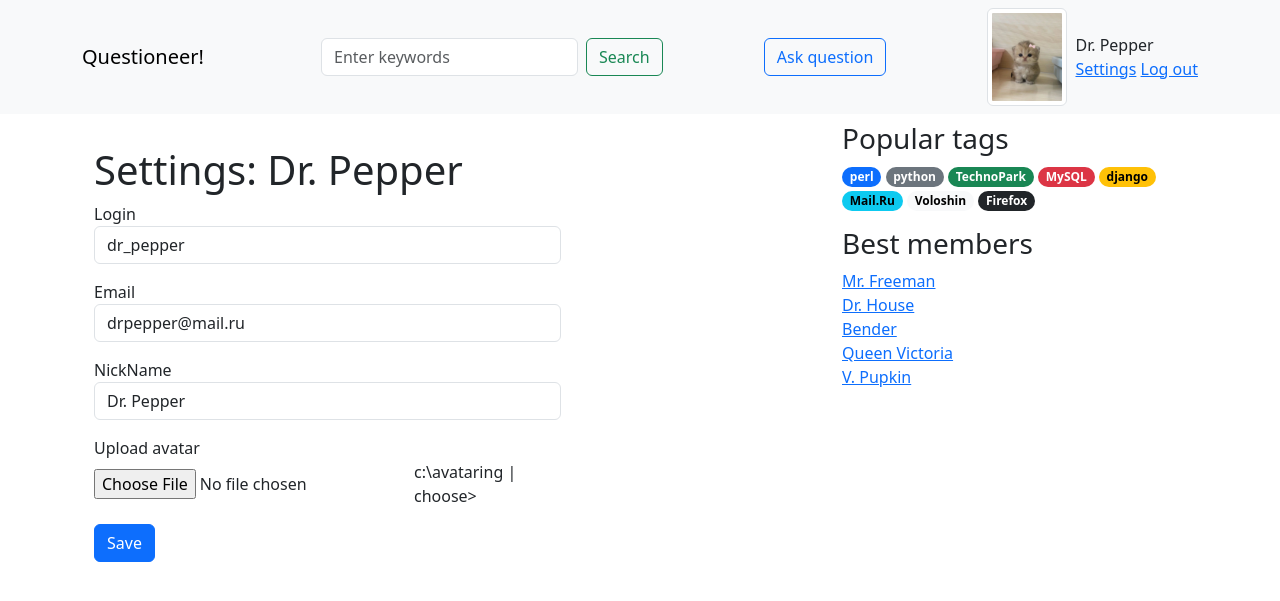
After one commit to marivan-hub/VK_web_sem1, a Django app: template Technopark_project/QA_project/templates/QA_project/settings.html in a window 1280 px wide. The commit adds this page. Shown: the top 601 px of the page. Run offline with Django 4.2, Linux system fonts and the light colour scheme; the template is opened without the code that fills it, so the values that code supplies are empty; some libraries are stand-ins or nearby versions.

Commit message:
add some ref and settings template

```diff
--- a/Technopark_project/QA_project/templates/QA_project/base.html
+++ b/Technopark_project/QA_project/templates/QA_project/base.html
@@ -1,27 +1,29 @@
+{% load static %}
+
 <!doctype html>
 <html lang="en">
 
 <head>
     <meta charset="utf-8">
     <meta name="viewport" content="width=device-width, initial-scale=1">
-    <title>AskPupkin</title>
-    <link href="../../static/bootstrap/bootstrap-5.3.3-dist/css/bootstrap.min.css" rel="stylesheet">
-    <link href="../../static/css/styles.css" rel="stylesheet">
+    <title>Questioneer!</title>
+    <link href="{% static 'bootstrap/bootstrap-5.3.3-dist/css/bootstrap.min.css' %}" rel="stylesheet">
+    <link href="{% static 'css/styles.css' %}" rel="stylesheet">
 </head>
 
 <body>
     <nav class="navbar navbar-expand-lg bg-body-tertiary">
         <div class="container">
-            <a class="navbar-brand" href="/">AskPupkin</a>
+            <a class="navbar-brand" href="/">Questioneer!</a>
 
             <form class="d-flex" role="search">
-                <input class="form-control me-2" type="search" placeholder="Search" aria-label="Search">
-                <button class="btn btn-outline-success" type="submit">Ask</button>
+                <input class="form-control me-2" type="search" placeholder="Enter keywords" aria-label="Search">
+                <button class="btn btn-outline-success" type="submit">Search</button>
             </form>
-
+            <button class="btn btn-outline-primary" type="submit">Ask question</button>
             <div class="d-flex gap-2 align-items-center">
                 <div>
-                    <img src="/static/images/hello.jpg" class="img-thumbnail" alt="...">
+                    <img src="{% static 'resources/pictures/avatar.jpeg' %}" class="img-thumbnail" alt="..." width="80" height="80">
                 </div>
                 <div class="content">
                     <div class="content__name">Dr. Pepper</div>
@@ -36,11 +38,12 @@
 
     <main class="container mt-2">
         <div class="row">
-            <section class="col">
-                {% block content %}{% endblock %}
+            <section class="col-md-8">
+                {% block content %}
+                {% endblock %}
             </section>
 
-            <aside class="col-3">
+            <aside class="col-md-4">
                 <section class="mb-3">
                     <h3>Popular tags</h3>
                     <div>
@@ -68,7 +71,8 @@
             </aside>
         </div>
     </main>
-    <script src="../../static/bootstrap/bootstrap-5.3.3-dist/css/bootstrap.min.css"></script>
+
+    <script src="{% static 'bootstrap/bootstrap-5.3.3-dist/js/bootstrap.bundle.min.js' %}"></script>
 </body>
 
 </html>
--- /dev/null
+++ b/Technopark_project/QA_project/templates/QA_project/settings.html
@@ -0,0 +1,34 @@
+{% extends 'QA_project/base.html' %}
+
+{% block content %}
+    <div class="container mt-4">
+        <div class="row">
+            <div class="col-md-8">
+                <h1>Settings: Dr. Pepper</h1>
+                <form method="post" enctype="multipart/form-data">
+                    {% csrf_token %}
+                    <div class="form-group mb-3">
+                        <label for="login">Login</label>
+                        <input type="text" class="form-control" id="login" name="login" value="dr_pepper" readonly>
+                    </div>
+                    <div class="form-group mb-3">
+                        <label for="email">Email</label>
+                        <input type="email" class="form-control" id="email" name="email" value="drpepper@mail.ru">
+                    </div>
+                    <div class="form-group mb-3">
+                        <label for="nickname">NickName</label>
+                        <input type="text" class="form-control" id="nickname" name="nickname" value="Dr. Pepper">
+                    </div>
+                    <div class="form-group mb-3">
+                        <label for="avatar">Upload avatar</label>
+                        <div class="d-flex align-items-center">
+                            <input type="file" class="form-control-file" id="avatar" name="avatar">
+                            <span class="ms-2">c:\avataring | choose></span>
+                        </div>
+                    </div>
+                    <button type="submit" class="btn btn-primary">Save</button>
+                </form>
+            </div>
+        </div>
+    </div>
+{% endblock %}
--- a/Technopark_project/QA_project/views.py
+++ b/Technopark_project/QA_project/views.py
@@ -15,3 +15,6 @@ def signup(request):
 
 def question(request):
     return render(request,"../templates/QA_project/question.html")
+
+def settings(request):
+    return render(request,"../templates/QA_project/settings.html")
--- a/Technopark_project/Technopark_project/urls.py
+++ b/Technopark_project/Technopark_project/urls.py
@@ -1,11 +1,12 @@
 from django.contrib import admin
 from django.urls import path
-from QA_project.views import index, login, ask, signup, question
+from QA_project.views import index, login, ask, signup, question, settings
 urlpatterns = [
     path('admin/', admin.site.urls),
-    path('index/', index, name='index'),
+    path('', index, name='index'),
     path('login/', login, name='login'),
     path('ask/', ask, name='ask'),
     path('signup/', signup, name='signup'),
     path('question/', question, name='question'),
+    path('settings/', question, name='settings'),
 ]
```
Also changed, not shown: Technopark_project/QA_project/templates/QA_project/index.html (+0 -10 lines), Technopark_project/static/resources/pictures/avatar.jpeg (added).
